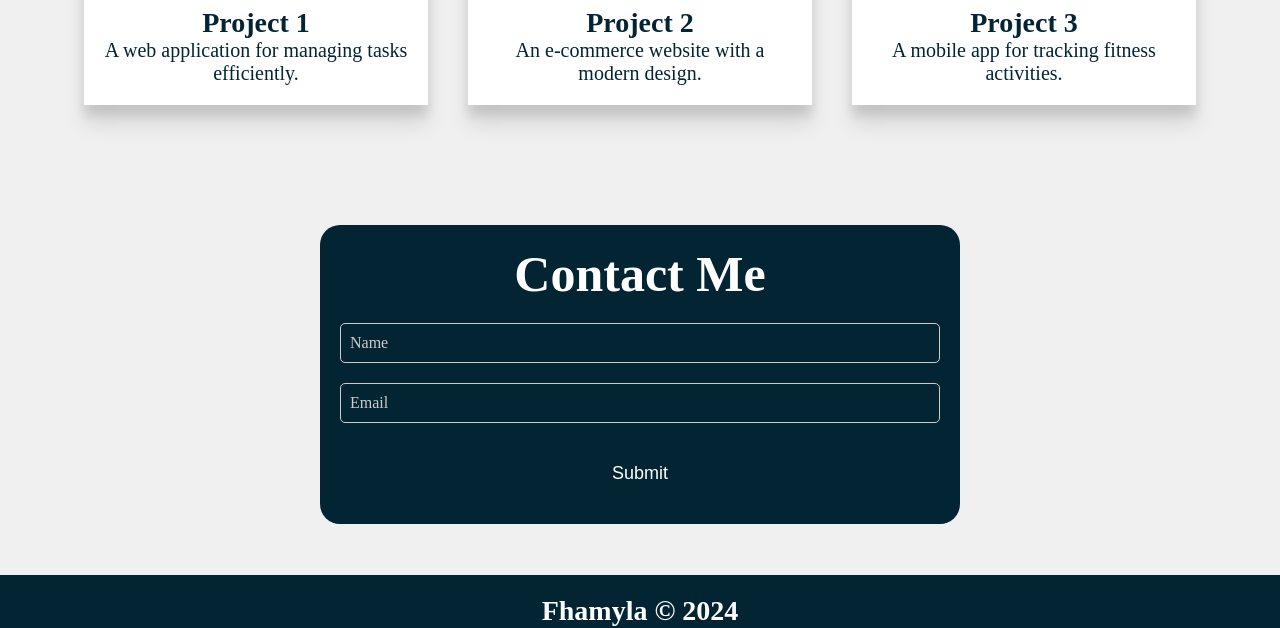
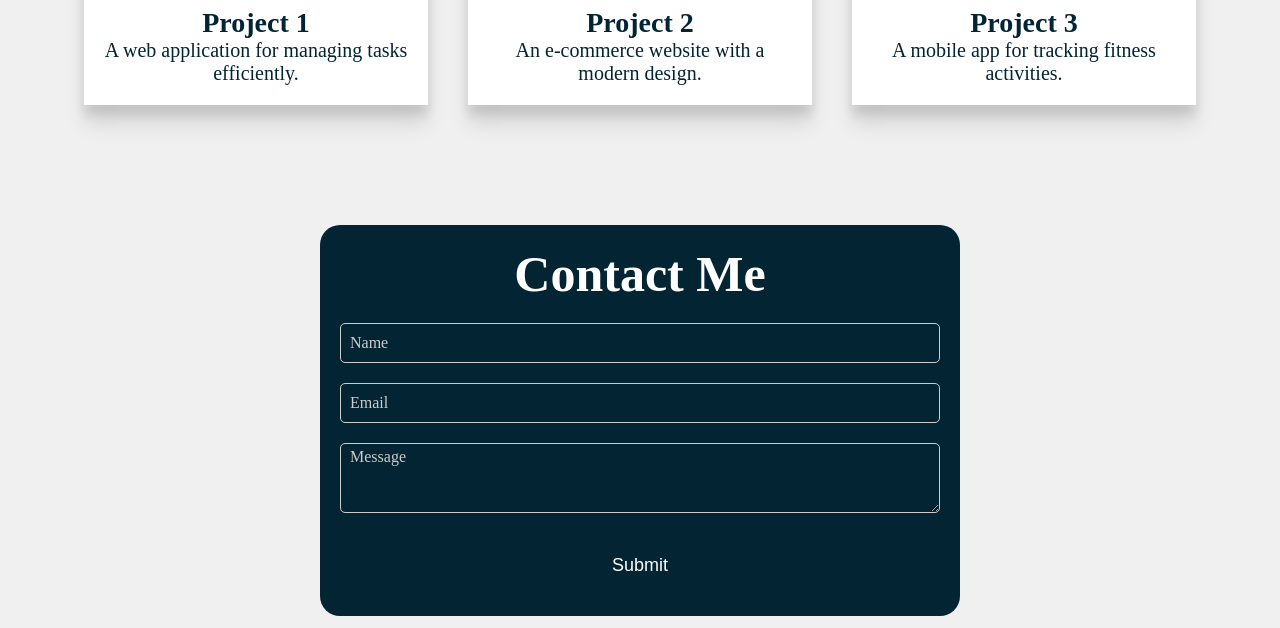
Before and after one commit to fhamyla/Portfolio, a plain HTML site: page index.html in a window 1280 px wide. Shown: the part 1430-2058 px from the top of the page. Drawn offline with Linux system fonts and the light colour scheme.

Commit message:
fixed overlapped input label and added message area

```diff
--- a/index.html
+++ b/index.html
@@ -69,12 +69,16 @@
             </header>
             <form>
                 <div class="name-form">
-                    <input type="text" name="name" required>
+                    <input type="text" name="name" placeholder=" " required>
                     <label for="name">Name</label>
                 </div>
                 <div class="email-form">
-                    <input type="email" required name="email">
+                    <input type="email" name="email" placeholder=" " required>
                     <label for="email">Email</label>
+                </div>
+                <div class="message-form">
+                    <textarea name="message" placeholder=" " required></textarea>
+                    <label for="message">Message</label>
                 </div>
                 <button type="submit">Submit</button>
             </form>
--- a/style.css
+++ b/style.css
@@ -170,10 +170,11 @@ nav ul {
 }
 
 .form-head {
+    text-align: center;
     margin-bottom: 2rem;
 }
 
-.name-form, .email-form {
+.name-form, .email-form, .message-form {
     margin-bottom: 2rem;
     position: relative;
 }
@@ -189,7 +190,18 @@ nav ul {
     pointer-events: none;
 }
 
-.name-form input, .email-form input {
+.message-form label {
+    position: absolute;
+    top: 20%;
+    left: 10px;
+    transform: translateY(-50%);
+    font-size: 1.6rem;
+    color: #ccc;
+    transition: top 0.3s, font-size 0.3s, color 0.3s;
+    pointer-events: none;
+}
+
+.name-form input, .email-form input, .message-form textarea {
     width: 100%;
     padding: 1rem;
     font-size: 1.6rem;
@@ -199,15 +211,21 @@ nav ul {
     color: white;
 }
 
-.name-form input:focus, .email-form input:focus {
+.name-form input:focus, .email-form input:focus, .message-form textarea:focus {
     outline: none;
     border-color: white;
 }
 
-.name-form input:focus + label, .email-form input:focus + label {
+.name-form input:focus + label, .email-form input:focus + label, .message-form textarea:focus + label,
+.name-form input:not(:placeholder-shown) + label, .email-form input:not(:placeholder-shown) + label, .message-form textarea:not(:placeholder-shown) + label {
     top: -10px;
     font-size: 1.2rem;
     color: white;
+}
+
+.message-form textarea {
+    resize: vertical;
+    height: 70px;
 }
 
 footer {
```
